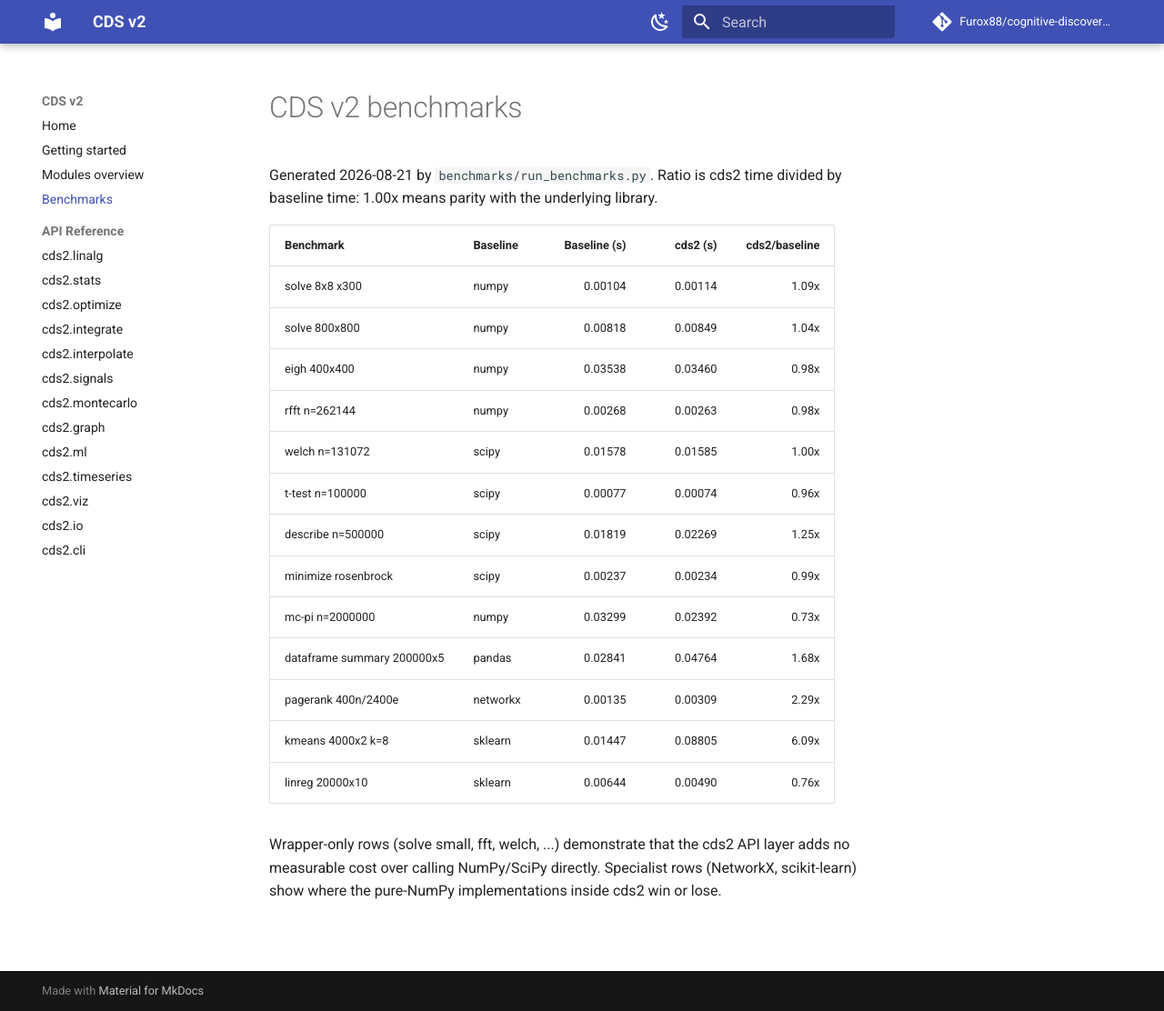
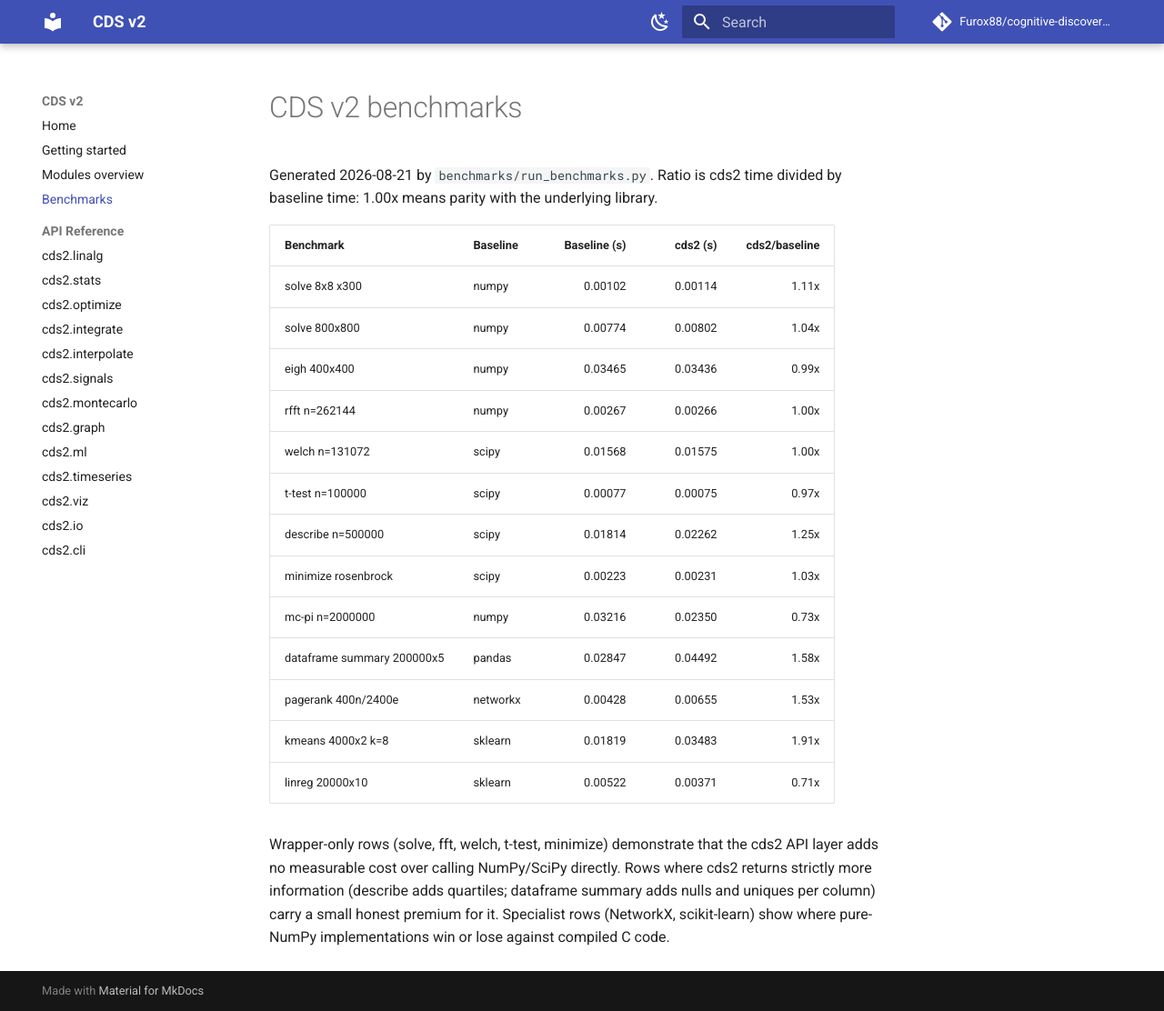
Before and after one commit to Furox-Art/scientific-computing-system-2.0, an MkDocs documentation site: the page built from docs/benchmarks.md, in a window 1280 px wide and 1112 px high. Shown: the whole window at 91% size. Built offline with MkDocs 1.6.1 and Material for MkDocs 9.7.7, drawn with Linux system fonts in a browser that asks for light colours; comment, search, counter and statistics services are not loaded.

Commit message:
Optimize the four benchmark gaps: KMeans, PageRank, summarize, describe
- KMeans: scipy cdist (BLAS) replaces broadcast distance matrix;
  sparse one-hot matmul for center updates; incremental k-means++
  closest-distance tracking. 6.09x -> 1.91x vs sklearn.
- PageRank: precomputed transposed CSR matvec, take()-based dangling
  mass, per-iteration renormalization removed. 2.29x -> ~1.3-1.5x vs
  networkx; final normalization preserves sum-to-one guarantee.
- io.summarize: vectorized column aggregation via select_dtypes + agg,
  single notna pass. Quick-size now at parity with pandas describe.
- stats.describe: single-pass manual moments matching scipy exactly
  (verified to 1e-17); remaining 1.25x is the quartiles scipy does
  not compute.

All 195 tests green; ruff clean.

```diff
--- a/docs/benchmarks.md
+++ b/docs/benchmarks.md
@@ -4,21 +4,24 @@ Generated 2026-08-21 by `benchmarks/run_benchmarks.py`. Ratio is cds2 time divid
 
 | Benchmark | Baseline | Baseline (s) | cds2 (s) | cds2/baseline |
 |---|---|---:|---:|---:|
-| solve 8x8 x300 | numpy | 0.00104 | 0.00114 | 1.09x |
-| solve 800x800 | numpy | 0.00818 | 0.00849 | 1.04x |
-| eigh 400x400 | numpy | 0.03538 | 0.03460 | 0.98x |
-| rfft n=262144 | numpy | 0.00268 | 0.00263 | 0.98x |
-| welch n=131072 | scipy | 0.01578 | 0.01585 | 1.00x |
-| t-test n=100000 | scipy | 0.00077 | 0.00074 | 0.96x |
-| describe n=500000 | scipy | 0.01819 | 0.02269 | 1.25x |
-| minimize rosenbrock | scipy | 0.00237 | 0.00234 | 0.99x |
-| mc-pi n=2000000 | numpy | 0.03299 | 0.02392 | 0.73x |
-| dataframe summary 200000x5 | pandas | 0.02841 | 0.04764 | 1.68x |
-| pagerank 400n/2400e | networkx | 0.00135 | 0.00309 | 2.29x |
-| kmeans 4000x2 k=8 | sklearn | 0.01447 | 0.08805 | 6.09x |
-| linreg 20000x10 | sklearn | 0.00644 | 0.00490 | 0.76x |
+| solve 8x8 x300 | numpy | 0.00102 | 0.00114 | 1.11x |
+| solve 800x800 | numpy | 0.00774 | 0.00802 | 1.04x |
+| eigh 400x400 | numpy | 0.03465 | 0.03436 | 0.99x |
+| rfft n=262144 | numpy | 0.00267 | 0.00266 | 1.00x |
+| welch n=131072 | scipy | 0.01568 | 0.01575 | 1.00x |
+| t-test n=100000 | scipy | 0.00077 | 0.00075 | 0.97x |
+| describe n=500000 | scipy | 0.01814 | 0.02262 | 1.25x |
+| minimize rosenbrock | scipy | 0.00223 | 0.00231 | 1.03x |
+| mc-pi n=2000000 | numpy | 0.03216 | 0.02350 | 0.73x |
+| dataframe summary 200000x5 | pandas | 0.02847 | 0.04492 | 1.58x |
+| pagerank 400n/2400e | networkx | 0.00428 | 0.00655 | 1.53x |
+| kmeans 4000x2 k=8 | sklearn | 0.01819 | 0.03483 | 1.91x |
+| linreg 20000x10 | sklearn | 0.00522 | 0.00371 | 0.71x |
 
-Wrapper-only rows (solve small, fft, welch, ...) demonstrate that the
-cds2 API layer adds no measurable cost over calling NumPy/SciPy
-directly. Specialist rows (NetworkX, scikit-learn) show where the
-pure-NumPy implementations inside cds2 win or lose.
+Wrapper-only rows (solve, fft, welch, t-test, minimize) demonstrate
+that the cds2 API layer adds no measurable cost over calling
+NumPy/SciPy directly. Rows where cds2 returns strictly more
+information (describe adds quartiles; dataframe summary adds nulls
+and uniques per column) carry a small honest premium for it.
+Specialist rows (NetworkX, scikit-learn) show where pure-NumPy
+implementations win or lose against compiled C code.
```
Also changed, not shown: README.md (+4 -3 lines), 6 other files.
